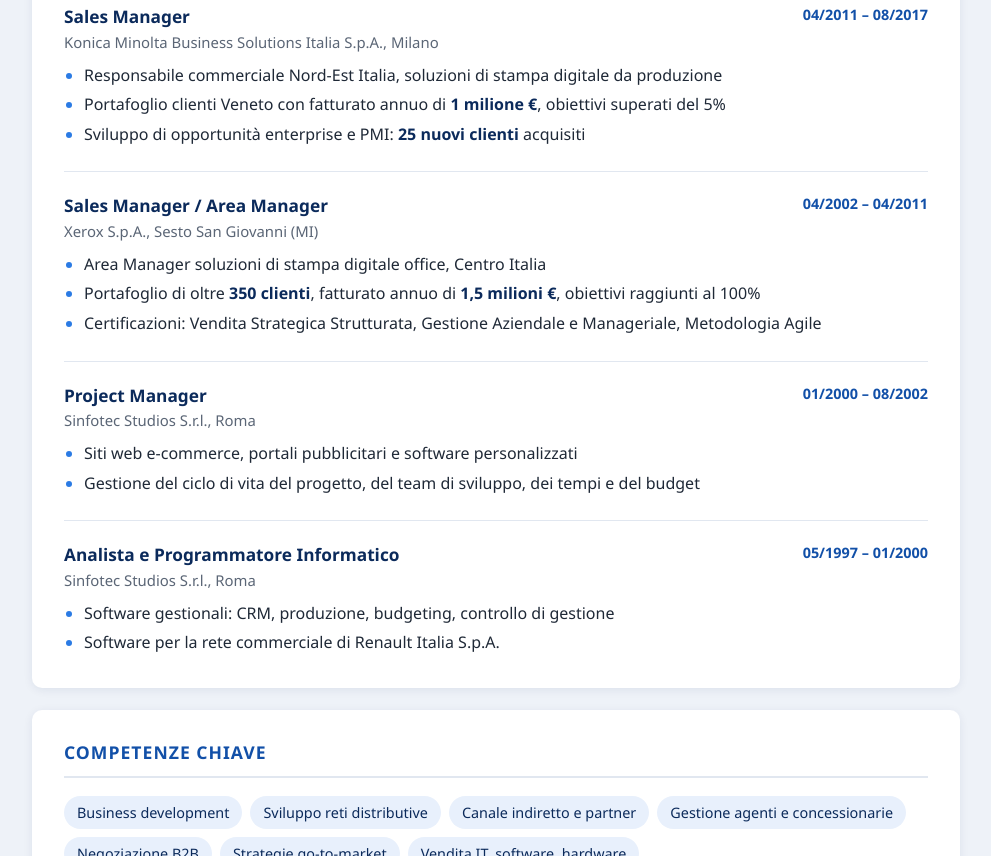
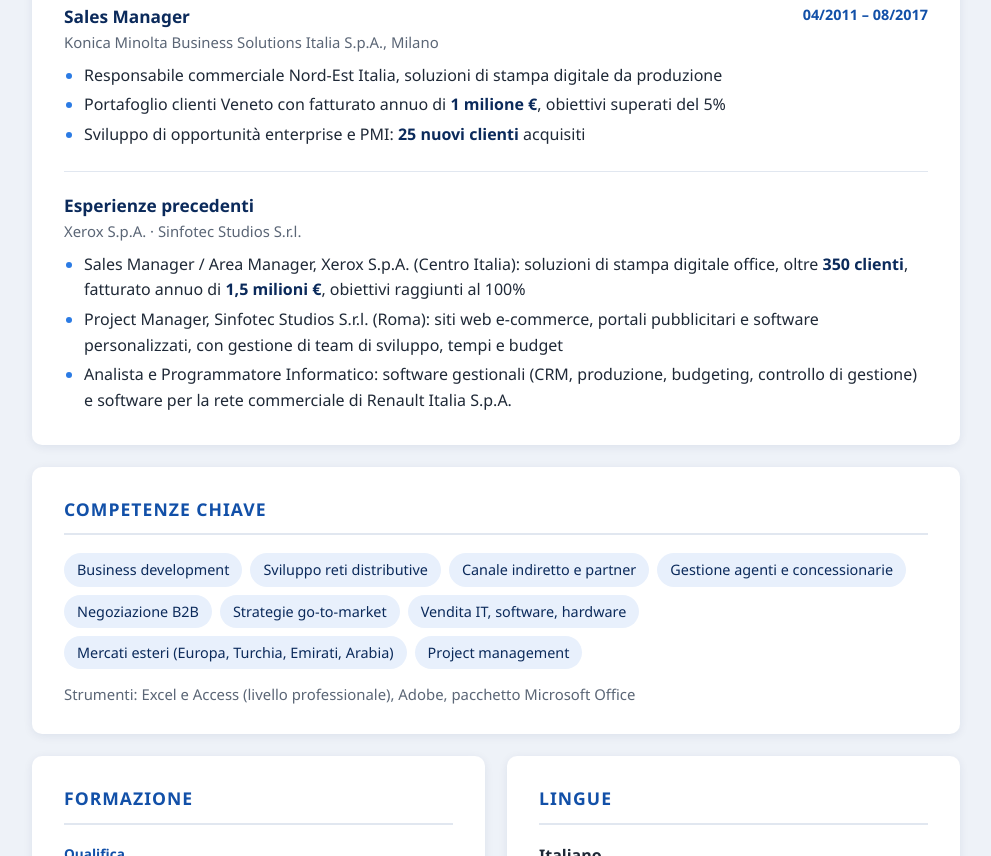
Before and after one commit to apellicciajob-dotcom/apellicciajob-dotcom.github.io, a plain HTML site: page index.html in a window 1280 px wide. Shown: the part 1787-2643 px from the top of the page, without its empty margins (144-1135 px from the left). Drawn offline with Linux system fonts and the light colour scheme.

Commit message:
Esperienze vecchie raggruppate, oltre 15 anni

```diff
--- a/index.html
+++ b/index.html
@@ -4,9 +4,9 @@
 <meta charset="UTF-8">
 <meta name="viewport" content="width=device-width, initial-scale=1.0">
 <title>Alessandro Pelliccia – Direttore Commerciale / Business Developer</title>
-<meta name="description" content="Alessandro Pelliccia: esperienza nella vendita di soluzioni IT, software e hardware. Direttore Commerciale, Business Developer, Sales Manager. Scarica il CV.">
+<meta name="description" content="Alessandro Pelliccia: oltre 15 anni nella vendita di soluzioni IT, software e hardware. Direttore Commerciale, Business Developer, Sales Manager. Scarica il CV.">
 <meta property="og:title" content="Alessandro Pelliccia – Direttore Commerciale / Business Developer">
-<meta property="og:description" content="Esperienza nella vendita di soluzioni IT, software e hardware. Reti distributive, concessionarie, negoziazione B2B.">
+<meta property="og:description" content="Oltre 15 anni nella vendita di soluzioni IT, software e hardware. Reti distributive, concessionarie, negoziazione B2B.">
 <style>
   :root{--navy:#0b2a5b;--blue:#1250a8;--sky:#2b7be4;--ink:#1f2937;--muted:#5b6676;--bg:#eef2f8;--card:#fff;--line:#e1e7f0;--chip:#e8f0fc}
   *{box-sizing:border-box;margin:0;padding:0}
@@ -131,7 +131,7 @@
 
   <section id="profilo">
     <h2>Profilo professionale</h2>
-    <p>Direttore commerciale con lunga esperienza nella vendita di soluzioni IT, software e hardware, in multinazionali (Xerox, Konica Minolta) e in aziende più piccole e innovative.</p>
+    <p>Direttore commerciale con oltre 15 anni di esperienza nella vendita di soluzioni IT, software e hardware, in multinazionali (Xerox, Konica Minolta) e in aziende più piccole e innovative.</p>
     <p>Specializzato in sviluppo di reti distributive, gestione di agenti e concessionarie, business development e negoziazione B2B, anche sui mercati esteri. Dal 2023 lavora con Partita IVA come procacciatore d'affari (codice attività 461902), in esclusiva con Solari di Udine. Base tecnica da analista programmatore e project manager IT.</p>
     <p><strong>Disponibilità:</strong> trasferte nazionali e internazionali, modalità ibrida.</p>
   </section>
@@ -175,30 +175,12 @@
     </article>
 
     <article class="job">
-      <div class="job-head"><h3>Sales Manager / Area Manager</h3><span class="period">04/2002 – 04/2011</span></div>
-      <p class="company">Xerox S.p.A., Sesto San Giovanni (MI)</p>
+      <div class="job-head"><h3>Esperienze precedenti</h3></div>
+      <p class="company">Xerox S.p.A. · Sinfotec Studios S.r.l.</p>
       <ul>
-        <li>Area Manager soluzioni di stampa digitale office, Centro Italia</li>
-        <li>Portafoglio di oltre <strong>350 clienti</strong>, fatturato annuo di <strong>1,5 milioni €</strong>, obiettivi raggiunti al 100%</li>
-        <li>Certificazioni: Vendita Strategica Strutturata, Gestione Aziendale e Manageriale, Metodologia Agile</li>
-      </ul>
-    </article>
-
-    <article class="job">
-      <div class="job-head"><h3>Project Manager</h3><span class="period">01/2000 – 08/2002</span></div>
-      <p class="company">Sinfotec Studios S.r.l., Roma</p>
-      <ul>
-        <li>Siti web e-commerce, portali pubblicitari e software personalizzati</li>
-        <li>Gestione del ciclo di vita del progetto, del team di sviluppo, dei tempi e del budget</li>
-      </ul>
-    </article>
-
-    <article class="job">
-      <div class="job-head"><h3>Analista e Programmatore Informatico</h3><span class="period">05/1997 – 01/2000</span></div>
-      <p class="company">Sinfotec Studios S.r.l., Roma</p>
-      <ul>
-        <li>Software gestionali: CRM, produzione, budgeting, controllo di gestione</li>
-        <li>Software per la rete commerciale di Renault Italia S.p.A.</li>
+        <li>Sales Manager / Area Manager, Xerox S.p.A. (Centro Italia): soluzioni di stampa digitale office, oltre <strong>350 clienti</strong>, fatturato annuo di <strong>1,5 milioni €</strong>, obiettivi raggiunti al 100%</li>
+        <li>Project Manager, Sinfotec Studios S.r.l. (Roma): siti web e-commerce, portali pubblicitari e software personalizzati, con gestione di team di sviluppo, tempi e budget</li>
+        <li>Analista e Programmatore Informatico: software gestionali (CRM, produzione, budgeting, controllo di gestione) e software per la rete commerciale di Renault Italia S.p.A.</li>
       </ul>
     </article>
   </section>
```
Also changed, not shown: 4 other files.
